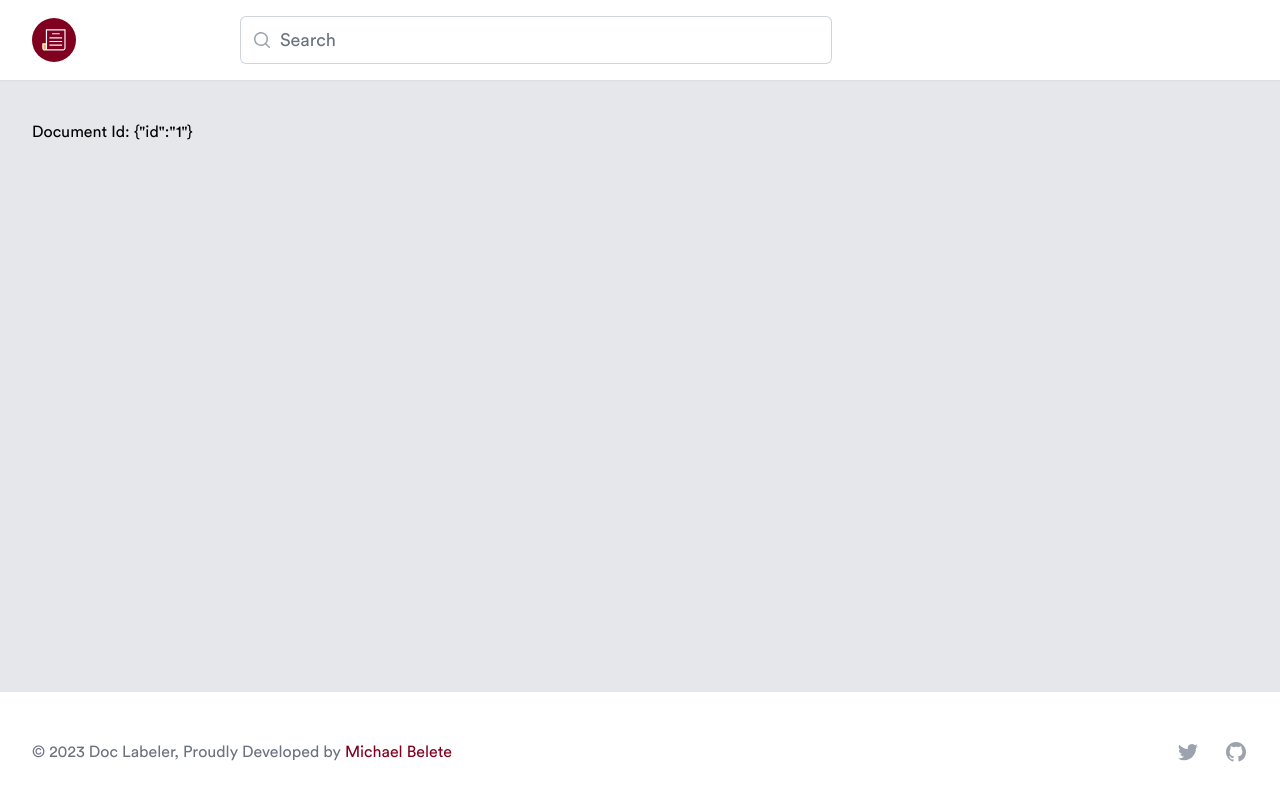
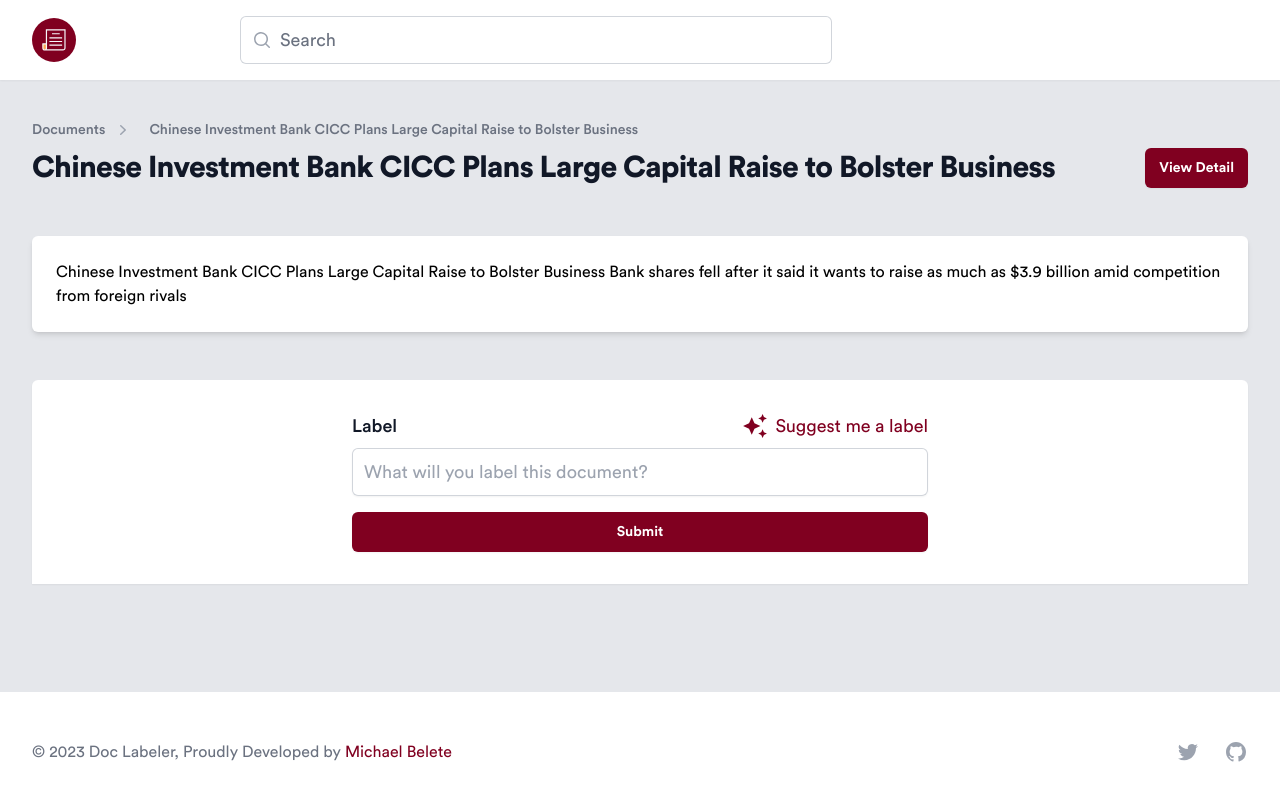
Before and after one commit to michaelbelete/DocLabler, a SvelteKit app: page /documents/1 in a window 1280 px wide. Shown: the top 800 px of the page. Built offline with nearby package versions, Linux system fonts and the light colour scheme.

Commit message:
UI label detail (#7)
* chore: add tailwind form

* refactor: better mobile responsiveness

```diff
--- a/package.json
+++ b/package.json
@@ -34,6 +34,7 @@
 	},
 	"type": "module",
 	"dependencies": {
+		"@tailwindcss/forms": "^0.5.5",
 		"svelte-local-storage-store": "^0.6.0"
 	}
 }
--- a/src/app.css
+++ b/src/app.css
@@ -50,3 +50,7 @@
 body {
 	font-family: 'CircularStd', sans-serif;
 }
+
+.btn-primary {
+	@apply rounded-md bg-primary px-3.5 py-2.5 text-sm font-semibold text-white shadow-sm hover:brightness-125 focus-visible:outline focus-visible:outline-2 focus-visible:outline-offset-2 focus-visible:outline-primary;
+}
--- /dev/null
+++ b/src/lib/icons/SparkIcon.svelte
@@ -0,0 +1,12 @@
+<script lang="ts">
+	export let width = 26;
+	export let height = 26;
+	export let color = '#800020';
+</script>
+
+<svg {width} {height} viewBox="0 0 24 24" fill="none" xmlns="http://www.w3.org/2000/svg">
+	<path
+		d="M19 1L17.74 3.75L15 5L17.74 6.26L19 9L20.25 6.26L23 5L20.25 3.75M9 4L6.5 9.5L1 12L6.5 14.5L9 20L11.5 14.5L17 12L11.5 9.5M19 15L17.74 17.74L15 19L17.74 20.25L19 23L20.25 20.25L23 19L20.25 17.74"
+		fill={color}
+	/>
+</svg>
--- a/src/routes/documents/+layout.svelte
+++ b/src/routes/documents/+layout.svelte
@@ -1,4 +1,4 @@
-<div class="bg-gray-200">
+<div class="bg-gray-200 isolate overflow-hidden">
 	<header class="bg-white shadow-sm lg:static lg:overflow-y-visible">
 		<div class="mx-auto max-w-7xl px-4 sm:px-6 lg:px-8">
 			<div class="relative flex justify-between lg:gap-8 xl:grid xl:grid-cols-12">
@@ -46,7 +46,7 @@
 	</header>
 
 	<main
-		class="min-h-fit sm:min-h-[calc(100vh-188px)] mx-auto max-w-7xl px-4 sm:px-6 lg:px-8 sm:py-10 py-8"
+		class="relative min-h-[calc(100vh-188px)] mx-auto max-w-7xl px-4 sm:px-6 lg:px-8 sm:py-10 py-8"
 	>
 		<slot />
 	</main>
--- a/src/routes/documents/[id]/+page.svelte
+++ b/src/routes/documents/[id]/+page.svelte
@@ -1,9 +1,114 @@
 <script lang="ts">
+	import SparkIcon from '$lib/icons/SparkIcon.svelte';
 	import type { PageData } from './$types';
 
 	export let data: PageData;
 
-	$: console.log(data);
+	$: document = data.document;
+
+	const handleSubmit = (event: Event) => {
+		event.preventDefault();
+		const formData = new FormData(event.target as HTMLFormElement);
+		console.log(Object.fromEntries(formData));
+	};
 </script>
 
-<h1>Document Id: {JSON.stringify(data)}</h1>
+<div class="flex flex-col gap-12">
+	<div>
+		<nav class="sm:hidden" aria-label="Back">
+			<a
+				href="/documents"
+				class="flex items-center text-sm font-medium text-gray-500 hover:text-gray-700"
+			>
+				<svg
+					class="-ml-1 mr-1 h-5 w-5 flex-shrink-0 text-gray-400"
+					viewBox="0 0 20 20"
+					fill="currentColor"
+					aria-hidden="true"
+				>
+					<path
+						fill-rule="evenodd"
+						d="M12.79 5.23a.75.75 0 01-.02 1.06L8.832 10l3.938 3.71a.75.75 0 11-1.04 1.08l-4.5-4.25a.75.75 0 010-1.08l4.5-4.25a.75.75 0 011.06.02z"
+						clip-rule="evenodd"
+					/>
+				</svg>
+				Back
+			</a>
+		</nav>
+		<nav class="hidden sm:flex" aria-label="Breadcrumb">
+			<ol role="list" class="flex items-center space-x-2">
+				<li>
+					<div class="flex">
+						<a href="/documents" class="text-sm font-medium text-gray-500 hover:text-gray-700"
+							>Documents</a
+						>
+					</div>
+				</li>
+				<li>
+					<div class="flex items-center">
+						<svg
+							class="h-5 w-5 flex-shrink-0 text-gray-400"
+							viewBox="0 0 20 20"
+							fill="currentColor"
+							aria-hidden="true"
+						>
+							<path
+								fill-rule="evenodd"
+								d="M7.21 14.77a.75.75 0 01.02-1.06L11.168 10 7.23 6.29a.75.75 0 111.04-1.08l4.5 4.25a.75.75 0 010 1.08l-4.5 4.25a.75.75 0 01-1.06-.02z"
+								clip-rule="evenodd"
+							/>
+						</svg>
+						<a
+							href="/documents/{document.id}"
+							class="ml-4 text-sm font-medium text-gray-500 hover:text-gray-700">{document.title}</a
+						>
+					</div>
+				</li>
+			</ol>
+		</nav>
+		<div class="mt-2 md:flex md:items-center md:justify-between">
+			<div class="min-w-0 flex-1">
+				<h2
+					class="text-2xl font-bold leading-7 text-gray-900 sm:truncate sm:text-3xl sm:tracking-tight"
+					title={document.title}
+				>
+					{document.title}
+				</h2>
+			</div>
+			<div class="mt-4 flex flex-shrink-0 md:ml-4 md:mt-0">
+				<a href={document.url} class="btn-primary" target="_blank">View Detail</a>
+			</div>
+		</div>
+	</div>
+
+	<div class="bg-white rounded-md shadow-md py-6 px-6">
+		<p>{document.body}</p>
+	</div>
+	<div class="bg-white bottom-0 w-full py-8 px-4 rounded-t-md shadow-sm">
+		<form class="max-w-xl mx-auto flex flex-col gap-4" method="post" on:submit={handleSubmit}>
+			<div>
+				<div class="flex flex-row justify-between">
+					<label for="label" class="block text-sm sm:text-lg font-medium leading-6 text-gray-900"
+						>Label</label
+					>
+					<button
+						type="button"
+						class="text-sm sm:text-lg flex gap-2 items-center leading-6 text-primary hover:underline underline-offset-2 hover:brightness-110"
+						><SparkIcon /> Suggest me a label</button
+					>
+				</div>
+				<div class="mt-2">
+					<input
+						type="label"
+						name="label"
+						id="label"
+						class="block w-full rounded-md border-0 py-3 px-3 text-gray-900 shadow-sm ring-1 ring-inset ring-gray-300 placeholder:text-gray-400 focus:ring-2 focus:ring-inset focus:ring-primary text-sm sm:text-lg sm:leading-6"
+						placeholder="What will you label this document?"
+						required
+					/>
+				</div>
+			</div>
+			<button type="submit" class="btn-primary">Submit</button>
+		</form>
+	</div>
+</div>
--- a/src/routes/documents/[id]/+page.ts
+++ b/src/routes/documents/[id]/+page.ts
@@ -1,12 +1,15 @@
 import { error } from '@sveltejs/kit';
+import { documents } from '$lib/mock/document';
 import type { PageLoad } from './$types';
 
-export const load: PageLoad = ({ params }) => {
-	if (params.id) {
+export const load: PageLoad = async ({ params }) => {
+	const document = documents.find((d) => d.id === parseInt(params.id));
+
+	if (document) {
 		return {
-			id: params.id
+			document
 		};
 	}
 
-	throw error(404, 'Not found');
+	throw error(404, 'Document Not found');
 };
--- a/tailwind.config.js
+++ b/tailwind.config.js
@@ -14,5 +14,5 @@ export default {
 			}
 		}
 	},
-	plugins: []
+	plugins: [require('@tailwindcss/forms')]
 };
```
Also changed, not shown: 1 other file (tests, documents, lock files or other folders).
